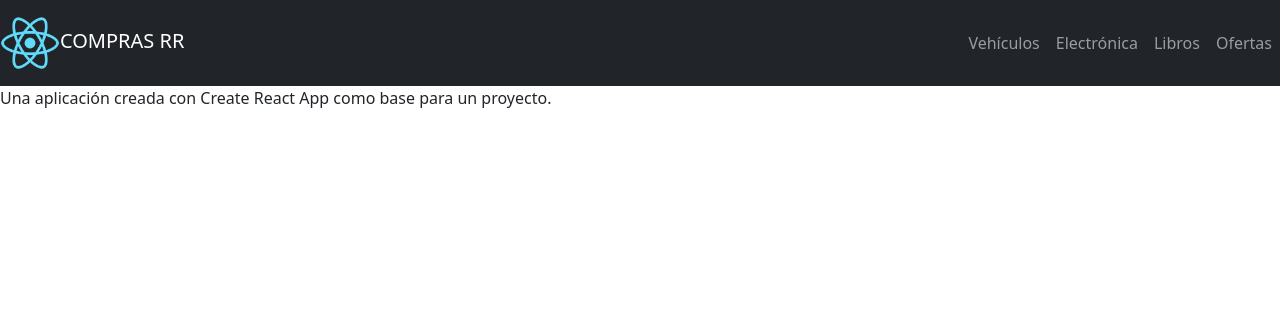
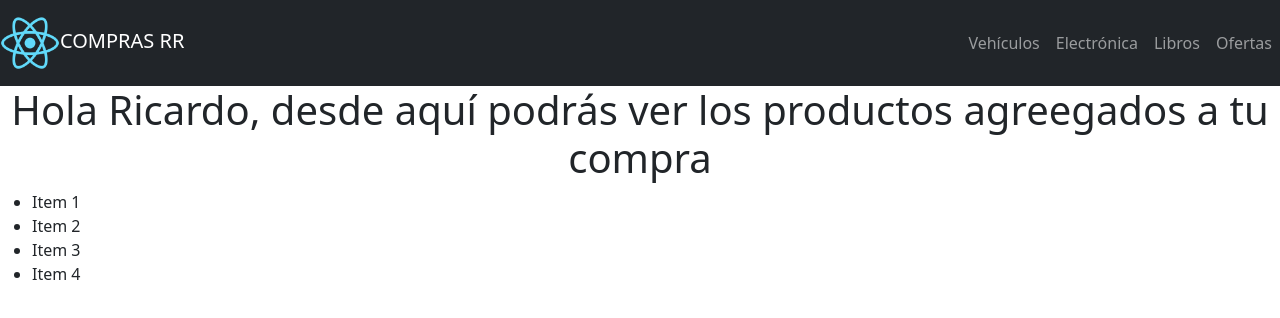
Before and after one commit to MarianoBF/compras_z, a React (Create React App) app: page / in a window 1280 px wide. Shown: the top 318 px of the page. Built offline with nearby package versions, Linux system fonts and the light colour scheme.

Commit message:
addded itemlist component

```diff
--- a/src/App.js
+++ b/src/App.js
@@ -1,13 +1,12 @@
 import './App.css';
 import NavBar from "./components/NavBar"
+import ItemListContainer from "./components/ItemListContainer"
 
 function App() {
   return (
     <div className="App">
     <NavBar />
-        <p>
-          Una aplicación creada con Create React App como base para un proyecto.
-        </p>
+    <ItemListContainer name={"Ricardo"}/>
     </div>
   );
 }
--- /dev/null
+++ b/src/components/ItemListContainer.js
@@ -0,0 +1,15 @@
+export default function ItemListContainer({name}) {
+  return (
+    <div>
+      <h1 style={{textAlign: "center"}}>
+        Hola {name}, desde aquí podrás ver los productos agreegados a tu compra{" "}
+      </h1>
+      <ul>
+        <li>Item 1</li>
+        <li>Item 2</li>
+        <li>Item 3</li>
+        <li>Item 4</li>
+      </ul>
+    </div>
+  );
+}
```
